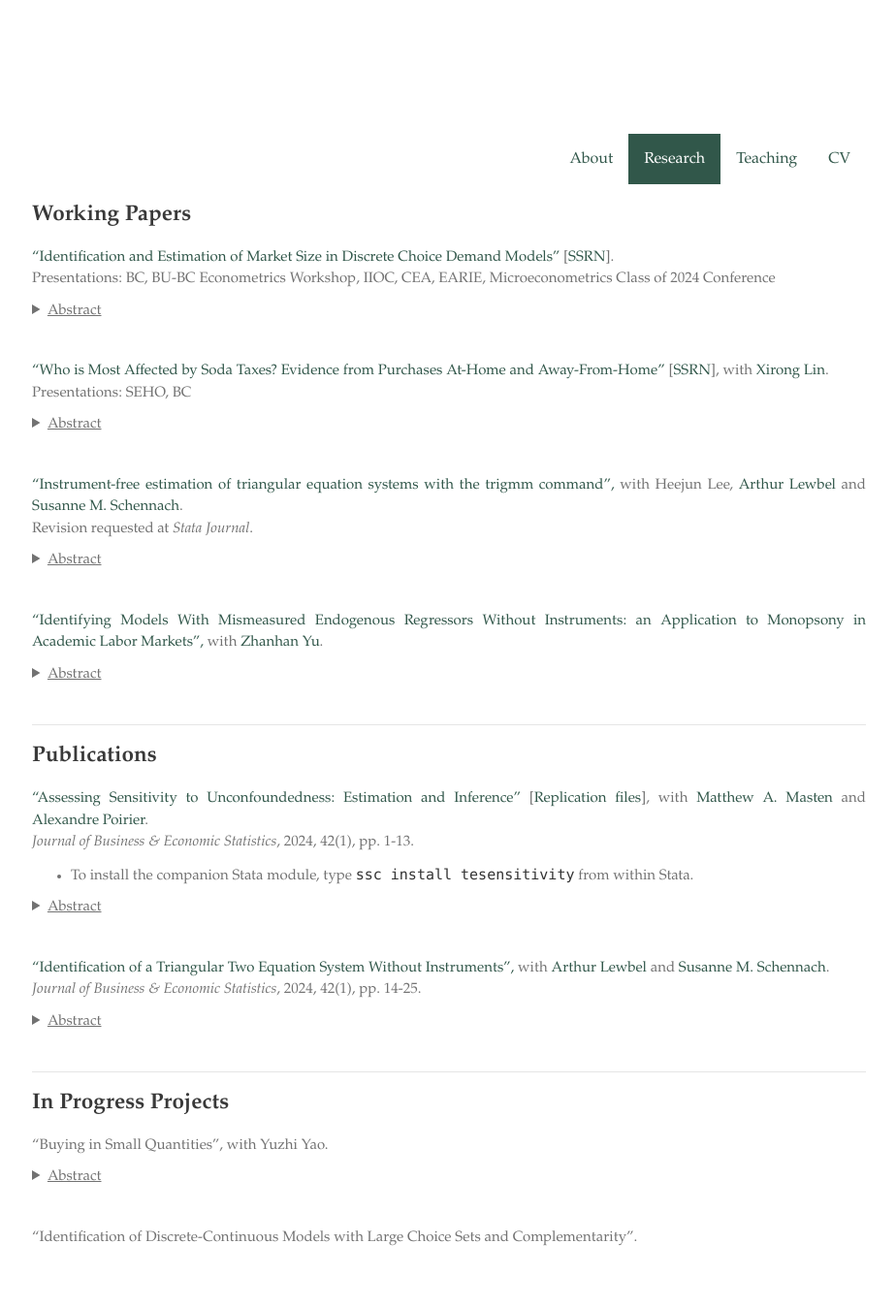
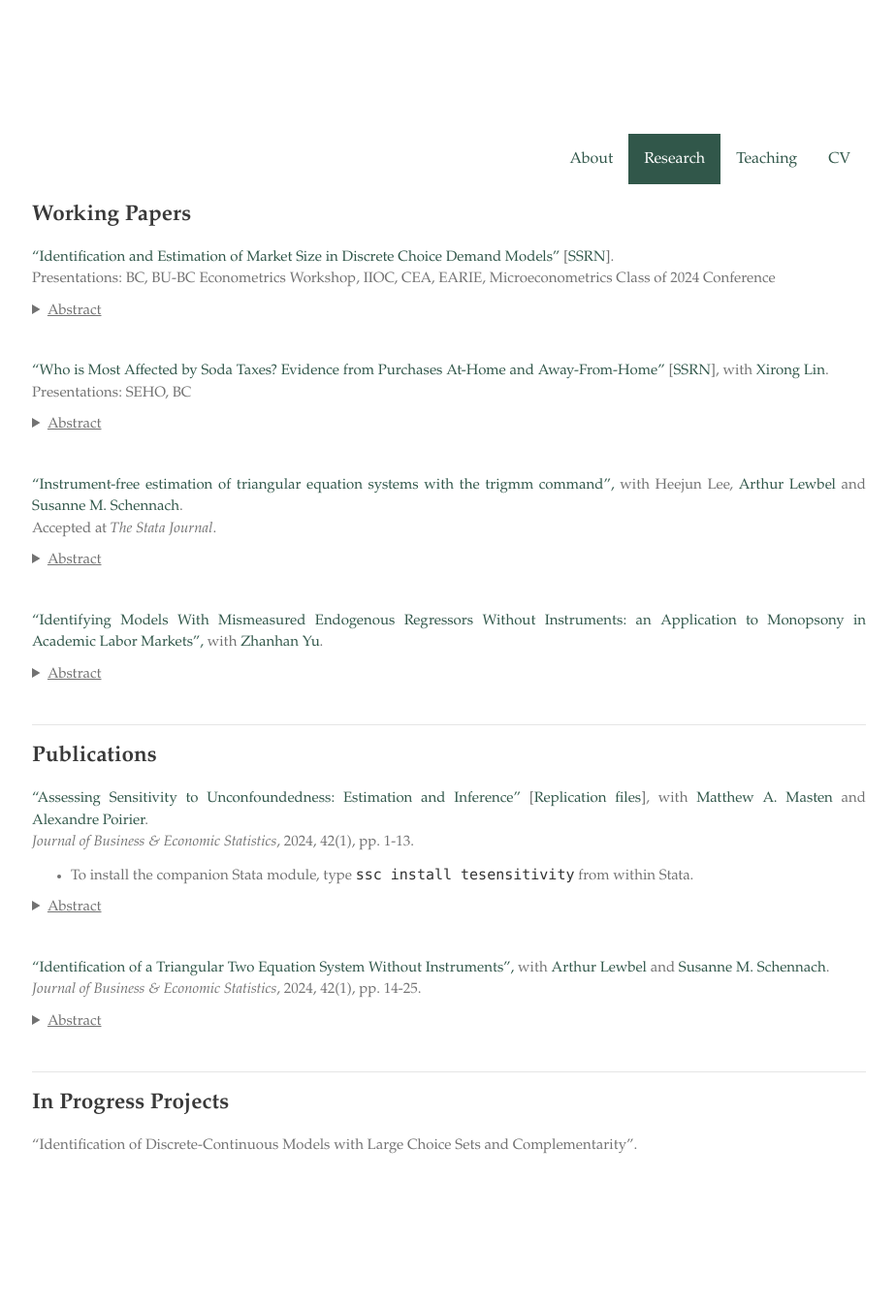
Before and after one commit to zhanglinqi/zhanglinqi.github.io, a Jekyll site: the page built from research.md, in a window 1280 px wide. Shown: the whole page at 97% size, without its empty margins (177-1101 px from the left). Built offline with Jekyll 4.4.1, drawn with Linux system fonts in a browser that asks for light colours; our own code applies the rules of GitHub Pages for plain Markdown files; after the commit the page ends 1253 px from its top, so only the background shows below that.

```diff
--- a/research.md
+++ b/research.md
@@ -23,7 +23,7 @@
 </details>
 
 ["Instrument-free estimation of triangular equation systems with the trigmm command",](https://drive.google.com/file/d/1ssduVrNYEQ9bbyhdq8nTTbKCnfGndskI/view) with Heejun Lee, [Arthur Lewbel](https://sites.google.com/bc.edu/arthur-lewbel) and [Susanne M. Schennach](https://sites.google.com/a/brown.edu/smschenn/).
-Revision requested at *Stata Journal*.
+Accepted at *The Stata Journal*.
 <details>
 <summary><u>Abstract</u></summary>
 <p> In this article, we introduce the Stata package trigmm. The trigmm command performs an estimation for the parameters of a triangular two equation system without instruments and reports standard errors. The method is based on Lewbel, Schennach, and Zhang
@@ -67,13 +67,15 @@
 
 ## In Progress Projects
 
-"Buying in Small Quantities", with Yuzhi Yao.
+<!--"Buying in Small Quantities", with Yuzhi Yao.
 <details>
 <summary><u>Abstract</u></summary>
 <p> Dollar stores feature products sold in small sizes, which are not necessarily cheaper in terms of unit price. The behavior of purchasing in smaller quantities, especially among low-income consumers, is puzzling given the quantity discount associated with bulk-buying. To unravel this phenomenon, we develop a structural model to disentangle potential explanations: limited access due to lack of transportation, liquidity constraints, and storage costs. </p>
-</details>
+</details>-->
 
 <!--	<p style="margin: 0px 0px 30px;">-->
+
+
 
 "Identification of Discrete-Continuous Models with Large Choice Sets and Complementarity".
 
```
Also changed, not shown: index.md (+10 -7 lines), 1 other file.
